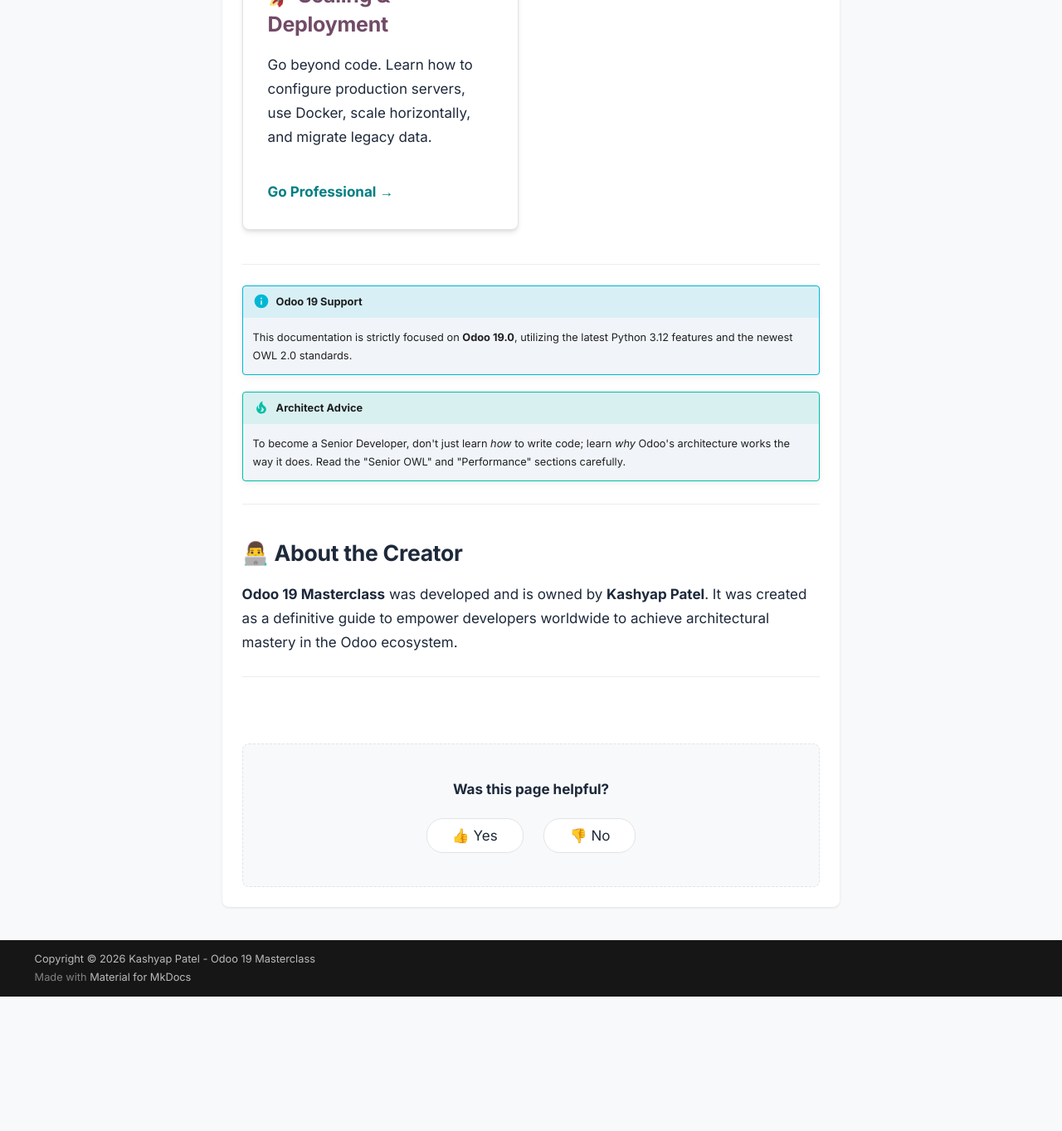
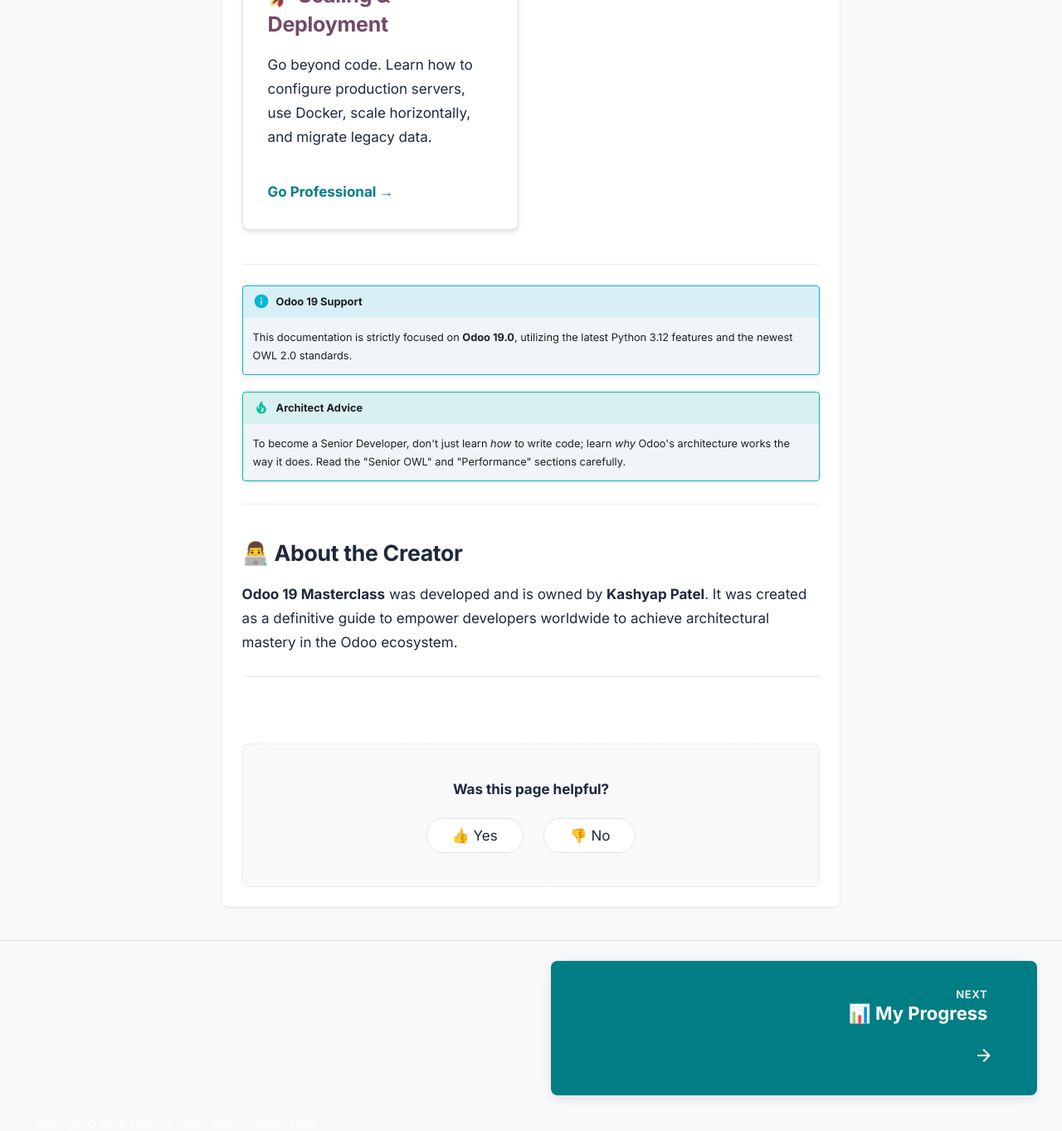
Before and after one commit to Kashyap-001/odoo19-docs, an MkDocs documentation site: the page built from docs/index.md, in a window 1280 px wide and 1400 px high, scrolled down 2582 px. Shown: the top 1363 px of the window at 83% size. Built offline with MkDocs 1.6.1 and Material for MkDocs 9.7.7, drawn with Linux system fonts in a browser that asks for light colours; before the commit the page ends 3783 px from its top, so only the background shows below that.

Commit message:
UI: Added W3Schools-style Previous/Next buttons at page bottom

```diff
--- a/docs/stylesheets/extra.css
+++ b/docs/stylesheets/extra.css
@@ -553,3 +553,136 @@
   white-space: pre !important;
   word-wrap: normal !important;
 }
+
+/* --- W3SCHOOLS-STYLE PAGINATION BUTTONS --- */
+.md-footer {
+  background-color: transparent !important;
+  color: var(--theme-text);
+  border-top: 1px solid var(--theme-border);
+}
+
+.md-footer-nav {
+  background-color: transparent !important;
+  padding: 2rem 0;
+}
+
+.md-footer-nav__link {
+  background-color: var(--odoo-teal) !important;
+  color: white !important;
+  padding: 1rem 2rem !important;
+  border-radius: 8px !important;
+  transition: opacity 0.2s, transform 0.2s;
+  max-width: 45%;
+  box-shadow: 0 4px 6px rgba(0,0,0,0.1);
+  display: flex !important;
+  align-items: center;
+}
+
+.md-footer-nav__link:hover {
+  opacity: 0.9;
+  transform: translateY(-2px);
+  color: white !important;
+}
+
+.md-footer-nav__link--prev {
+  float: left;
+}
+
+.md-footer-nav__link--next {
+  float: right;
+  text-align: right;
+  flex-direction: row-reverse;
+}
+
+.md-footer-nav__direction {
+  font-weight: 700;
+  text-transform: uppercase;
+  font-size: 0.7rem;
+  opacity: 0.8;
+  margin-bottom: 4px;
+}
+
+.md-footer-nav__title {
+  font-size: 1.1rem;
+  font-weight: 700;
+}
+
+/* Mobile stacking for buttons */
+@media screen and (max-width: 45em) {
+  .md-footer-nav__link {
+    max-width: 100%;
+    width: 100%;
+    margin-bottom: 1rem;
+    float: none;
+  }
+
+  .md-footer-nav {
+    display: flex;
+    flex-direction: column;
+  }
+}
+
+/* Hide the default copyright footer bar if it gets in the way of the style */
+.md-footer-meta {
+  background-color: var(--theme-bg) !important;
+  color: var(--theme-text-light) !important;
+}
+/* --- W3SCHOOLS-STYLE PAGINATION BUTTONS (v9+ Fix) --- */
+.md-footer-nav {
+  display: flex;
+  justify-content: space-between;
+  padding: 2rem 0;
+  gap: 1rem;
+}
+
+.md-footer__link {
+  background-color: var(--odoo-teal) !important;
+  color: white !important;
+  padding: 1.2rem 2rem !important;
+  border-radius: 8px !important;
+  transition: all 0.2s;
+  flex: 1;
+  max-width: 48%;
+  text-decoration: none;
+  display: flex;
+  flex-direction: column;
+  box-shadow: 0 4px 15px rgba(0,0,0,0.1);
+}
+
+.md-footer__link:hover {
+  filter: brightness(1.1);
+  transform: translateY(-3px);
+  box-shadow: 0 8px 20px rgba(0,0,0,0.2);
+}
+
+.md-footer__link--prev {
+  align-items: flex-start;
+}
+
+.md-footer__link--next {
+  align-items: flex-end;
+  text-align: right;
+}
+
+.md-footer__direction {
+  text-transform: uppercase;
+  font-size: 0.65rem;
+  font-weight: 800;
+  letter-spacing: 0.05em;
+  margin-bottom: 4px;
+  opacity: 0.9;
+}
+
+.md-footer__title {
+  font-size: 1.1rem;
+  font-weight: 700;
+}
+
+@media screen and (max-width: 45em) {
+  .md-footer-nav {
+    flex-direction: column;
+  }
+  .md-footer__link {
+    max-width: 100%;
+  }
+}
--- a/mkdocs.yml
+++ b/mkdocs.yml
@@ -31,6 +31,7 @@
   features:
     - navigation.tabs
     - navigation.tabs.sticky
+    - navigation.footer
     - navigation.top
     - navigation.tracking
     - navigation.sections
```
